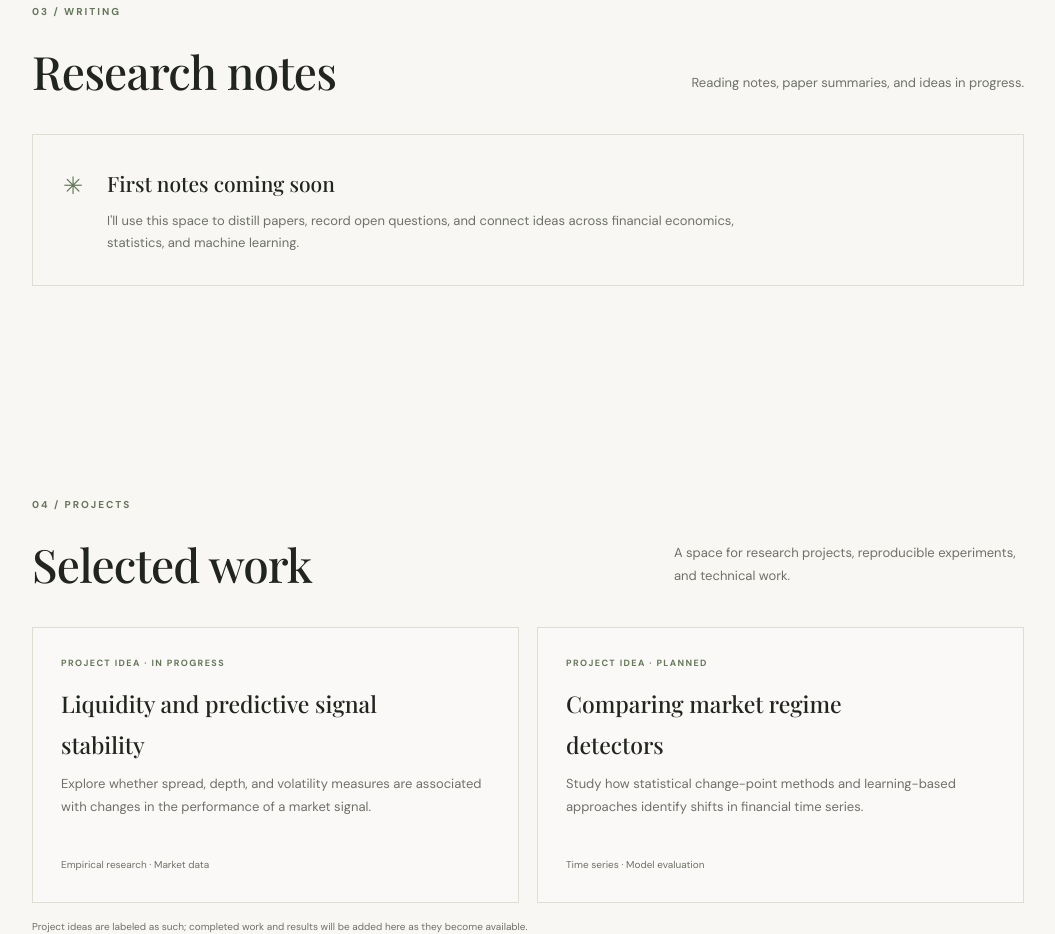
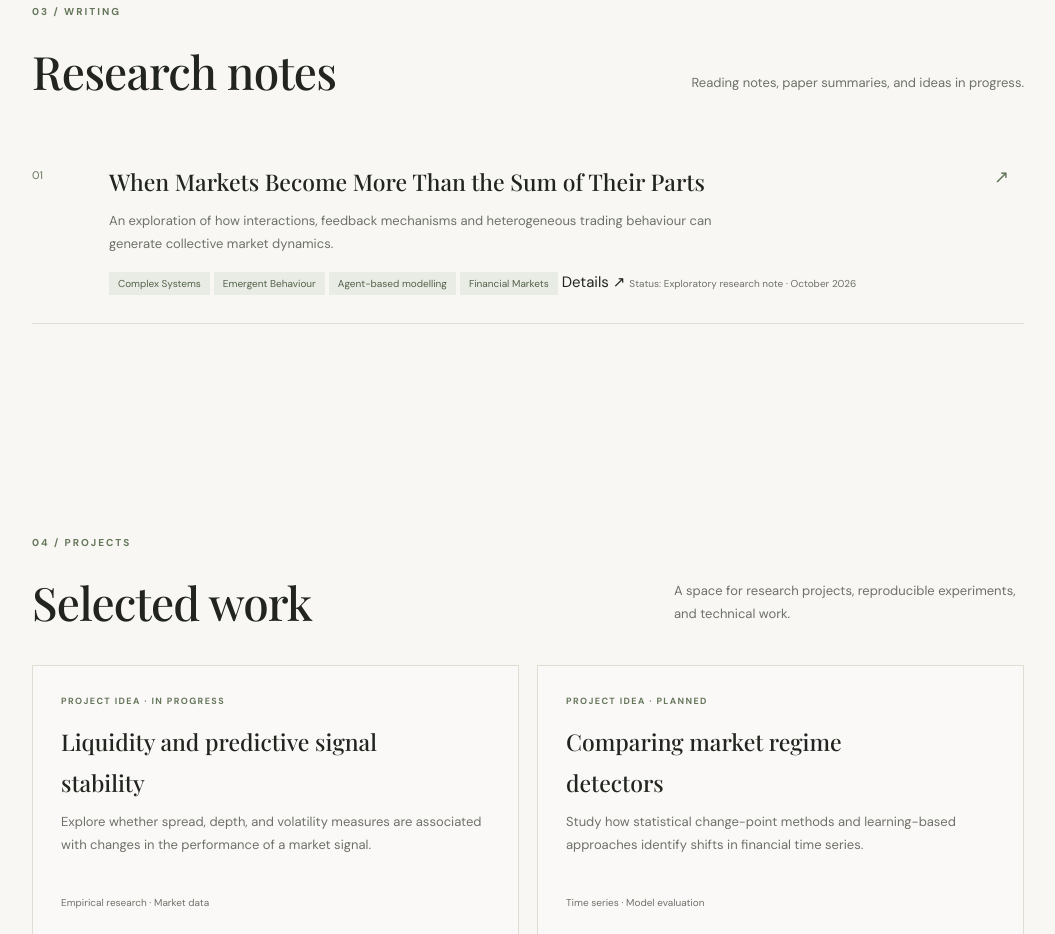
Before and after one commit to Haripriya2/Haripriya2.github.io, a plain HTML site: page index.html in a window 1280 px wide. Shown: the part 2212-3146 px from the top of the page, without its empty margins (112-1167 px from the left). Drawn offline with nearby package versions, Linux system fonts and the light colour scheme.

Commit message:
Add research item article to index.html
Replaced the empty state with a research item article card detailing a specific research note.

```diff
--- a/index.html
+++ b/index.html
@@ -96,13 +96,20 @@
         </div>
         <p class="section-intro">Reading notes, paper summaries, and ideas in progress.</p>
       </div>
-      <div class="empty-state">
-        <span class="empty-mark">✳</span>
-        <div>
-          <h3>First notes coming soon</h3>
-          <p>I'll use this space to distill papers, record open questions, and connect ideas across financial economics, statistics, and machine learning.</p>
-        </div>
-      </div>
+      <article class="research-item">
+          <span class="item-number">01</span>
+          <div>
+            <h3>When Markets Become More Than the Sum of Their Parts</h3>
+            <p>An exploration of how interactions, feedback mechanisms and heterogeneous trading behaviour can generate collective market dynamics.</p>
+            <span class="tag">Complex Systems</span>
+            <span class="tag">Emergent Behaviour</span>
+            <span class="tag">Agent-based modelling</span>
+            <span class="tag">Financial Markets</span>
+            <a href="notes_01.pdf">Details <span>↗</span></a>
+            <span class="card-foot">Status: Exploratory research note · October 2026</span>
+          </div>
+          <span class="item-arrow" aria-hidden="true">↗</span>
+        </article>
       <!-- To add a note, replace the empty-state block with an article card. -->
     </section>
 
```
